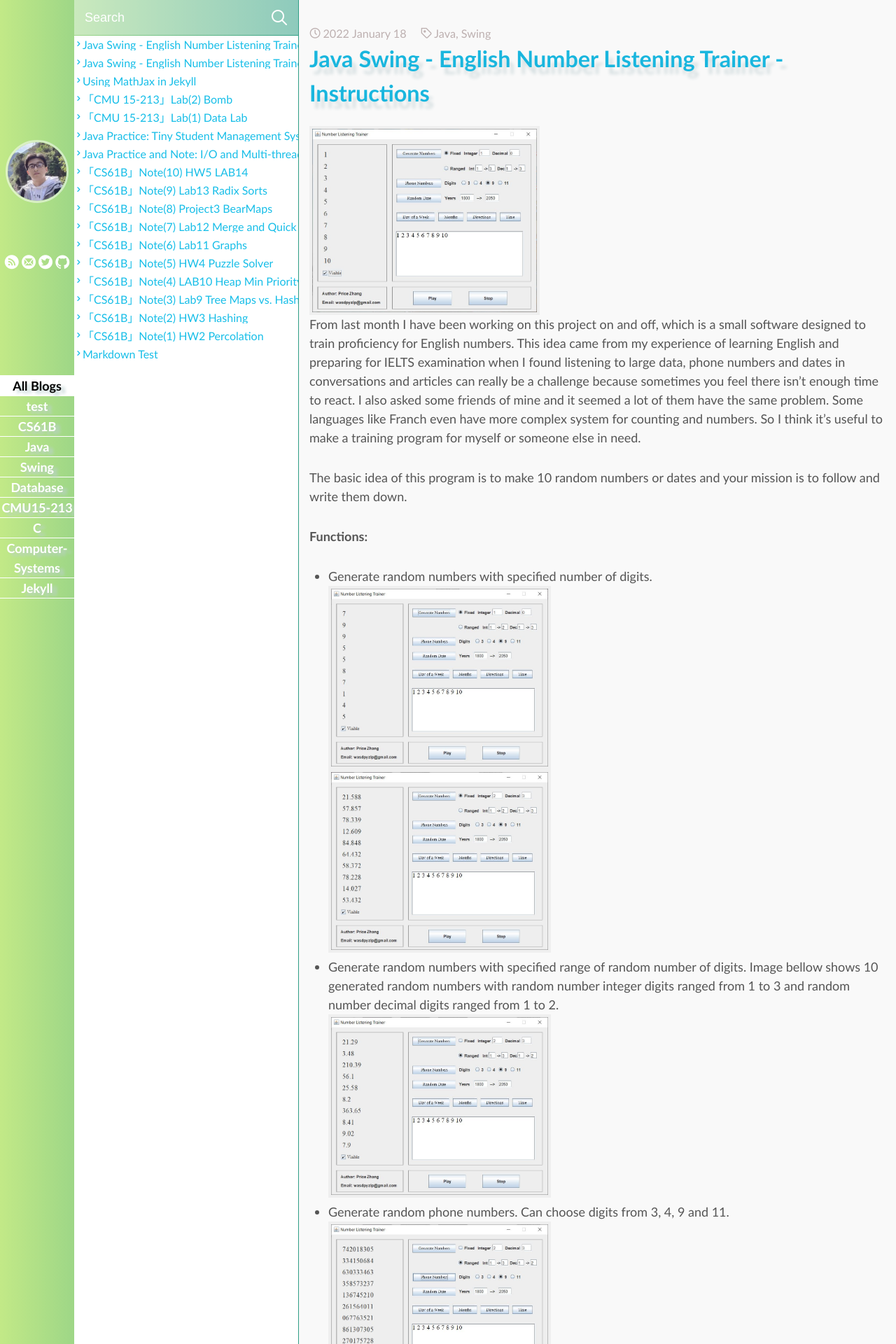
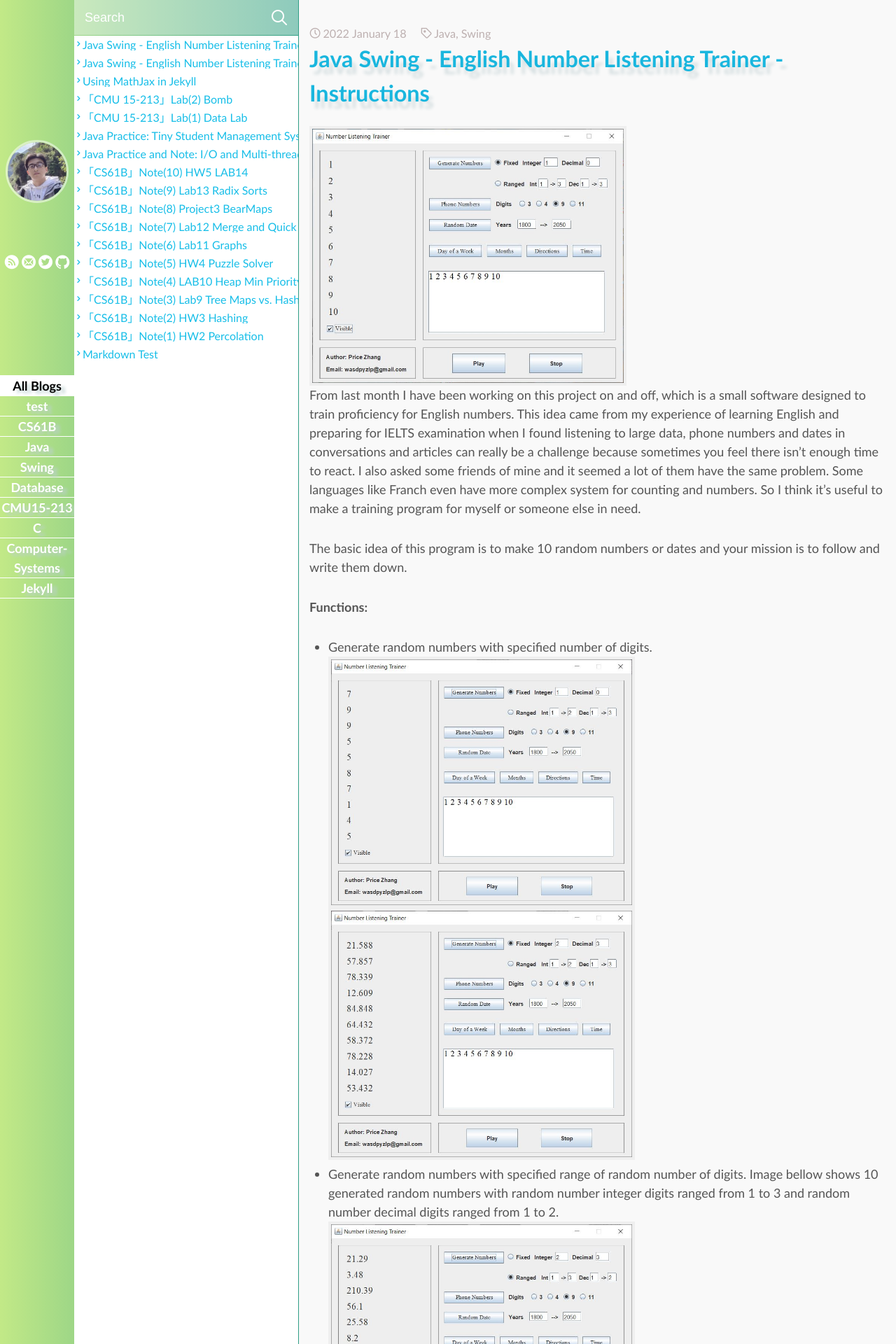
Before and after one commit to pricezhang42/pricezhang42.github.io, a Jekyll site: the page built from _posts/2022-01-18-Number-Listening-Trainer.md, in a window 1280 px wide. Shown: the top 1920 px of the page at 70% size. Built offline with Jekyll 4.4.1, drawn with Linux system fonts in a browser that asks for light colours; some web fonts are replaced; comment, search, counter and statistics services are not loaded.

Commit message:
修改文件: _posts/2022-01-18-Number-Listening-Trainer.md

```diff
--- a/_posts/2022-01-18-Number-Listening-Trainer.md
+++ b/_posts/2022-01-18-Number-Listening-Trainer.md
@@ -10,28 +10,28 @@ tags:
   - Swing
 ---
 
-<img src="/img/in-post/2022-01-18-Number-Listening-Trainer/mainFrame.jpg" width="40%" />
+<img src="/img/in-post/2022-01-18-Number-Listening-Trainer/mainFrame.jpg" width="55%" />
 From last month I have been working on this project on and off, which is a small software designed to train proficiency for English numbers. This idea came from my experience of learning English and preparing for IELTS examination when I found listening to large data, phone numbers and dates in conversations and articles can really be a challenge because sometimes you feel there isn't enough time to react. I also asked some friends of mine and it seemed a lot of them have the same problem. Some languages like Franch even have more complex system for counting and numbers. So I think it's useful to make a training program for myself or someone else in need.
 
 The basic idea of this program is to make 10 random numbers or dates and your mission is to follow and write them down.
 
 **Functions:**
 - Generate random numbers with specified number of digits.
-<img src="/img/in-post/2022-01-18-Number-Listening-Trainer/fixed1.jpg" width="40%" />
-<img src="/img/in-post/2022-01-18-Number-Listening-Trainer/fixed2.jpg" width="40%" />
+<img src="/img/in-post/2022-01-18-Number-Listening-Trainer/fixed1.jpg" width="55%" />
+<img src="/img/in-post/2022-01-18-Number-Listening-Trainer/fixed2.jpg" width="55%" />
 - Generate random numbers with specified range of random number of digits. Image bellow shows 10 generated random numbers with random number integer digits ranged from 1 to 3 and random number decimal digits ranged from 1 to 2.
-<img src="/img/in-post/2022-01-18-Number-Listening-Trainer/ranged1.jpg" width="40%" />
+<img src="/img/in-post/2022-01-18-Number-Listening-Trainer/ranged1.jpg" width="55%" />
 - Generate random phone numbers. Can choose digits from 3, 4, 9 and 11.
-<img src="/img/in-post/2022-01-18-Number-Listening-Trainer/phones.jpg" width="40%" />
+<img src="/img/in-post/2022-01-18-Number-Listening-Trainer/phones.jpg" width="55%" />
 - Generates a specified range of random dates.
-<img src="/img/in-post/2022-01-18-Number-Listening-Trainer/date.jpg" width="40%" />
+<img src="/img/in-post/2022-01-18-Number-Listening-Trainer/date.jpg" width="55%" />
 - Generates random days of a week, months, directions and times.
-<img src="/img/in-post/2022-01-18-Number-Listening-Trainer/week.jpg" width="40%" />
-<img src="/img/in-post/2022-01-18-Number-Listening-Trainer/time.jpg" width="40%" />
+<img src="/img/in-post/2022-01-18-Number-Listening-Trainer/week.jpg" width="55%" />
+<img src="/img/in-post/2022-01-18-Number-Listening-Trainer/time.jpg" width="55%" />
 - Make generated numbers invisible for dictation.
-<img src="/img/in-post/2022-01-18-Number-Listening-Trainer/visible.jpg" width="40%" />
+<img src="/img/in-post/2022-01-18-Number-Listening-Trainer/visible.jpg" width="55%" />
 - Provides a dictation function. Separating each number with a space. If the number is correct, the corresponding background turns to green. If error turns red.
-<img src="/img/in-post/2022-01-18-Number-Listening-Trainer/follow.gif" width="40%" />
+<img src="/img/in-post/2022-01-18-Number-Listening-Trainer/follow.gif" width="55%" />
 
 ### Video demo
 <iframe width="560" height="315" src="https://www.youtube.com/embed/tUFpgp3q3RQ" title="YouTube video player" frameborder="0" allow="accelerometer; autoplay; clipboard-write; encrypted-media; gyroscope; picture-in-picture" allowfullscreen></iframe>
```
